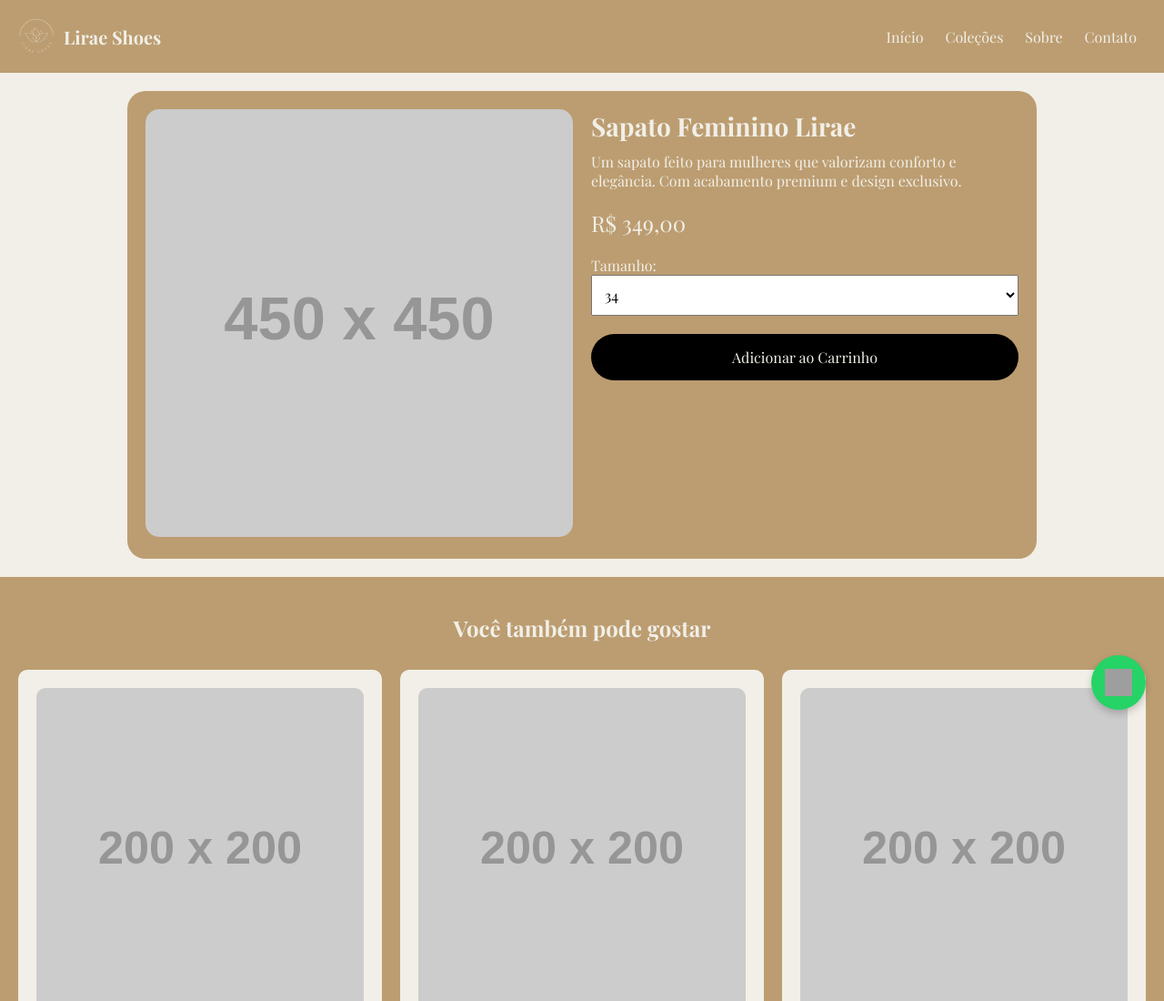
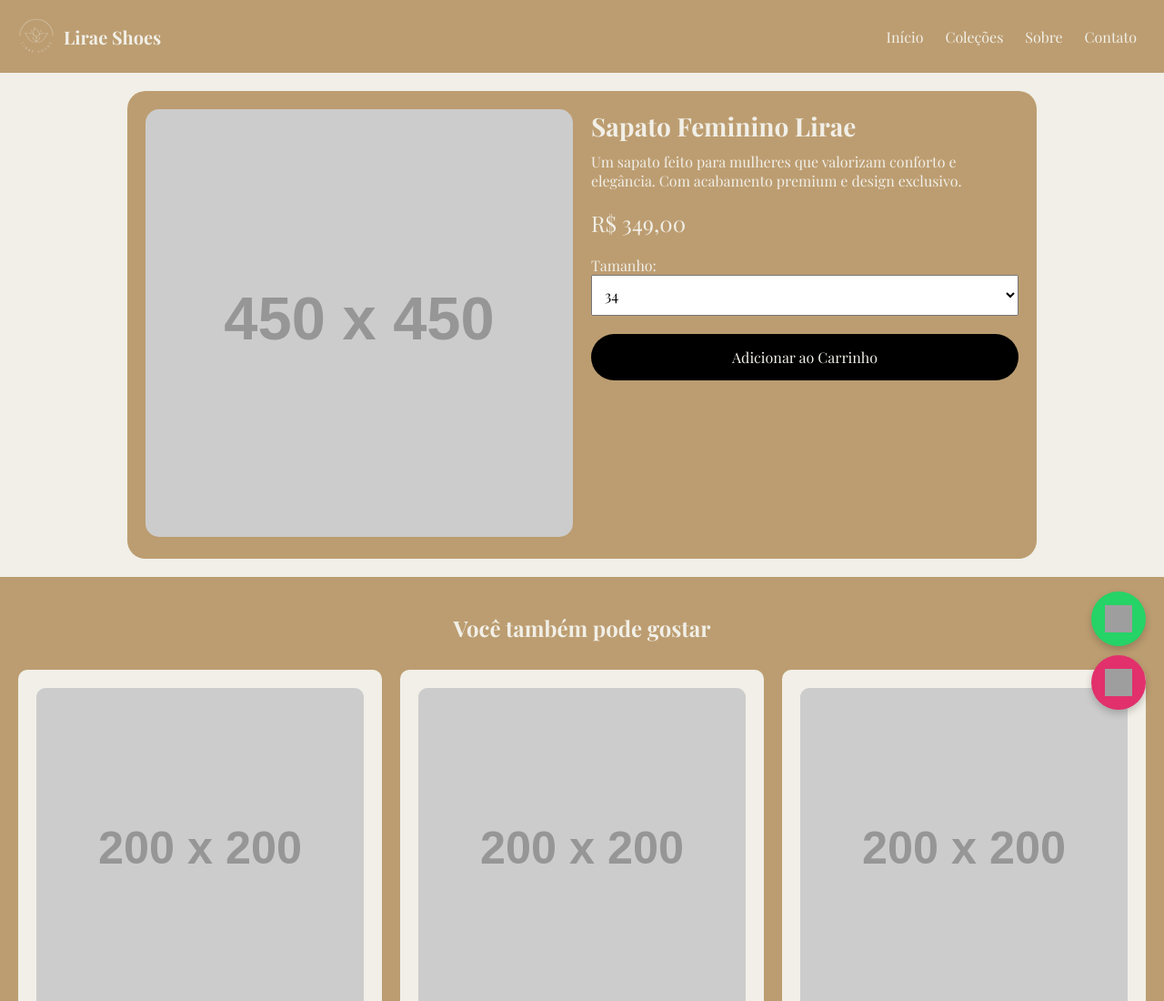
Before and after one commit to Liraeshoes/lirae-shoesn, a plain HTML site: page index.html in a window 1280 px wide. Shown: the top 1100 px of the page at 91% size. Drawn offline with nearby package versions, Linux system fonts and the light colour scheme; grey boxes are pictures that could not be loaded; placeholder pictures from the web are drawn by us.

Commit message:
Add files via upload

```diff
--- a/index.html
+++ b/index.html
@@ -134,12 +134,17 @@
       padding: 30px 20px;
       font-size: 14px;
     }
-    .whatsapp-button {
+    .floating-button {
       position: fixed;
       bottom: 20px;
       right: 20px;
+      display: flex;
+      flex-direction: column;
+      gap: 10px;
+      z-index: 1000;
+    }
+    .floating-button a {
       background-color: #25D366;
-      color: white;
       border-radius: 50%;
       width: 60px;
       height: 60px;
@@ -147,9 +152,11 @@
       justify-content: center;
       align-items: center;
       box-shadow: 0 4px 8px rgba(0,0,0,0.2);
-      z-index: 1000;
     }
-    .whatsapp-button img {
+    .floating-button a.instagram {
+      background-color: #E1306C;
+    }
+    .floating-button img {
       width: 30px;
       height: 30px;
     }
@@ -216,8 +223,13 @@
     <p>&copy; 2025 Lirae Shoes. Todos os direitos reservados.</p>
   </footer>
 
-  <a class="whatsapp-button" href="https://wa.me/5599999999999" target="_blank">
-    <img src="https://upload.wikimedia.org/wikipedia/commons/6/6b/WhatsApp.svg" alt="WhatsApp">
-  </a>
+  <div class="floating-button">
+    <a href="https://wa.me/5599999999999" target="_blank">
+      <img src="https://upload.wikimedia.org/wikipedia/commons/6/6b/WhatsApp.svg" alt="WhatsApp">
+    </a>
+    <a class="instagram" href="https://www.instagram.com/liraeshoes?igsh=c2h6eGprb20xNDVx" target="_blank">
+      <img src="https://upload.wikimedia.org/wikipedia/commons/a/a5/Instagram_icon.png" alt="Instagram">
+    </a>
+  </div>
 </body>
 </html>
```
